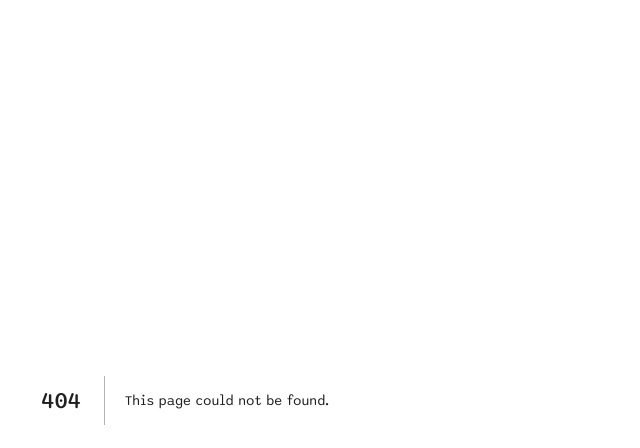
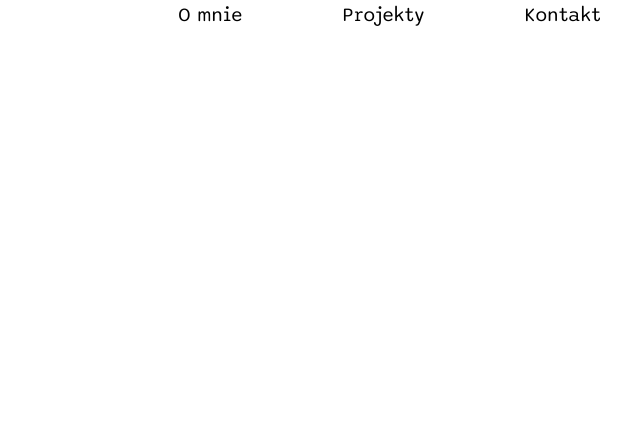
Before and after one commit to krzadamczak/krzysztofadamczak.pl, a Next.js app: page /components/Navigations in a window 1280 px wide. Before the commit this address had no page. Shown: the top 448 px of the page, without its empty margins (455-1095 px from the left). Built offline with nearby package versions, Linux system fonts and the light colour scheme.

Commit message:
Added navigation

```diff
--- /dev/null
+++ b/pages/components/Navigations.tsx
@@ -0,0 +1,19 @@
+import css from "./../../styles/Navigation.module.css";
+
+const Navigation = () => {
+    return (
+        <nav className={css.nav}>
+            <a className={css.nav__link} href='#omnie'>
+                O mnie
+            </a>
+            <a className={css.nav__link} href='#Projekty'>
+                Projekty
+            </a>
+            <a className={css.nav__link} href='#Kontakt'>
+                Kontakt
+            </a>
+        </nav>
+    );
+};
+
+export default Navigation;
--- /dev/null
+++ b/styles/Navigation.module.css
@@ -0,0 +1,18 @@
+.nav {
+    display: flex;
+    gap: 100px;
+    justify-content: flex-end;
+}
+.nav--small {
+    gap: 50px;
+}
+.nav__link {
+    font-size: 20px;
+    font-weight: 400;
+    text-decoration: none;
+    color: #000;
+    display: block;
+}
+.nav__link--small {
+    font-size: 14px;
+}
```
